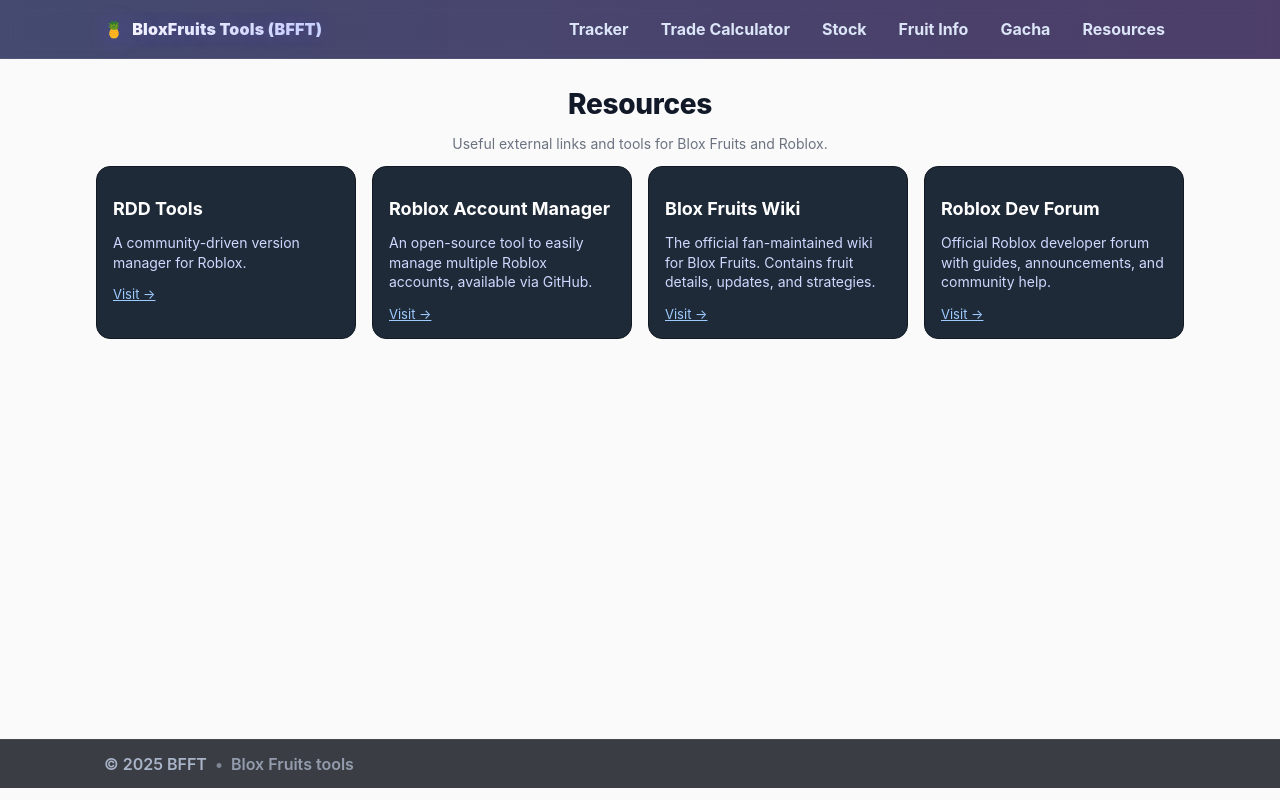
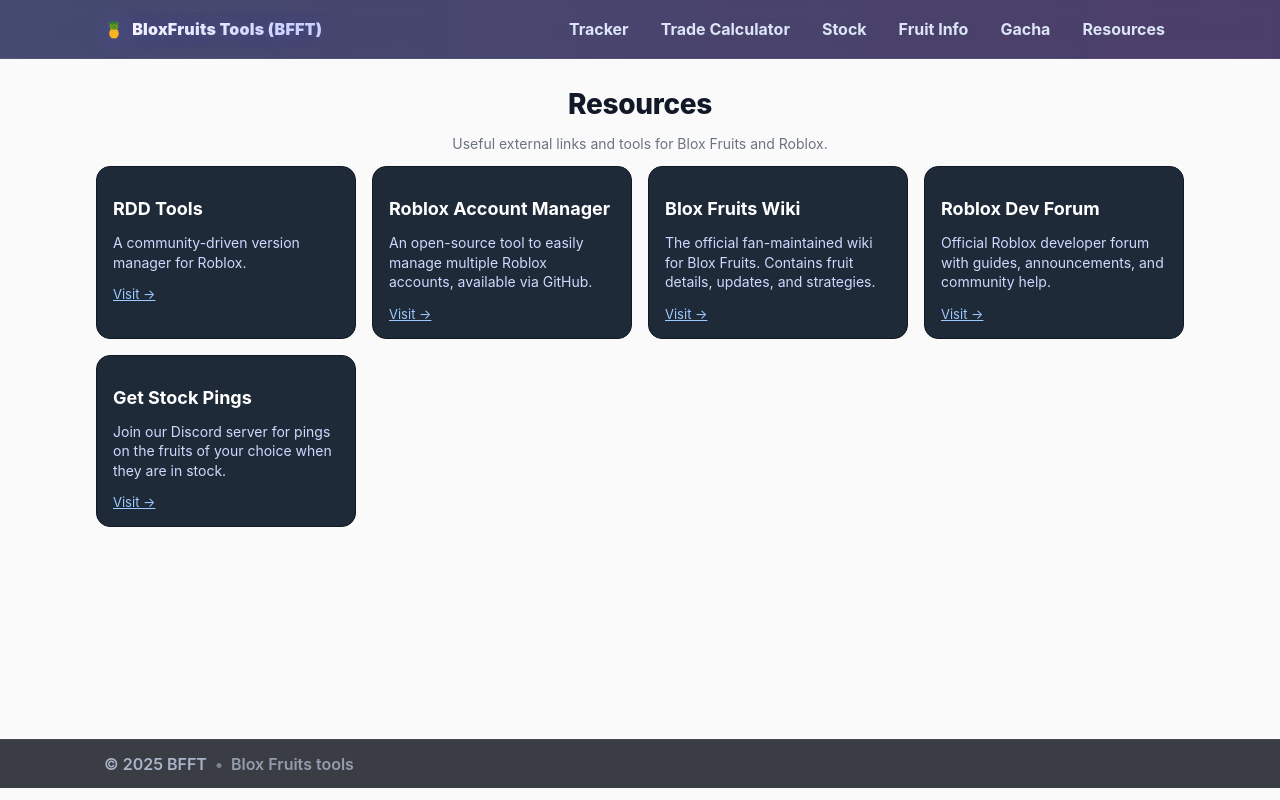
Before and after one commit to Abled-Taha/bloxfruits-fruits-tracker, a Next.js app: page /resources in a window 1280 px wide. Built offline with nearby package versions, Linux system fonts and the light colour scheme.

Commit message:
Minor Changes

```diff
--- a/app/resources/page.tsx
+++ b/app/resources/page.tsx
@@ -25,6 +25,12 @@
       url: "https://devforum.roblox.com",
       description:
         "Official Roblox developer forum with guides, announcements, and community help.",
+    },
+    {
+      name: "Get Stock Pings",
+      url: "https://discord.gg/92qhRJjKrQ",
+      description:
+        "Join our Discord server for pings on the fruits of your choice when they are in stock.",
     },
   ];
 
```
